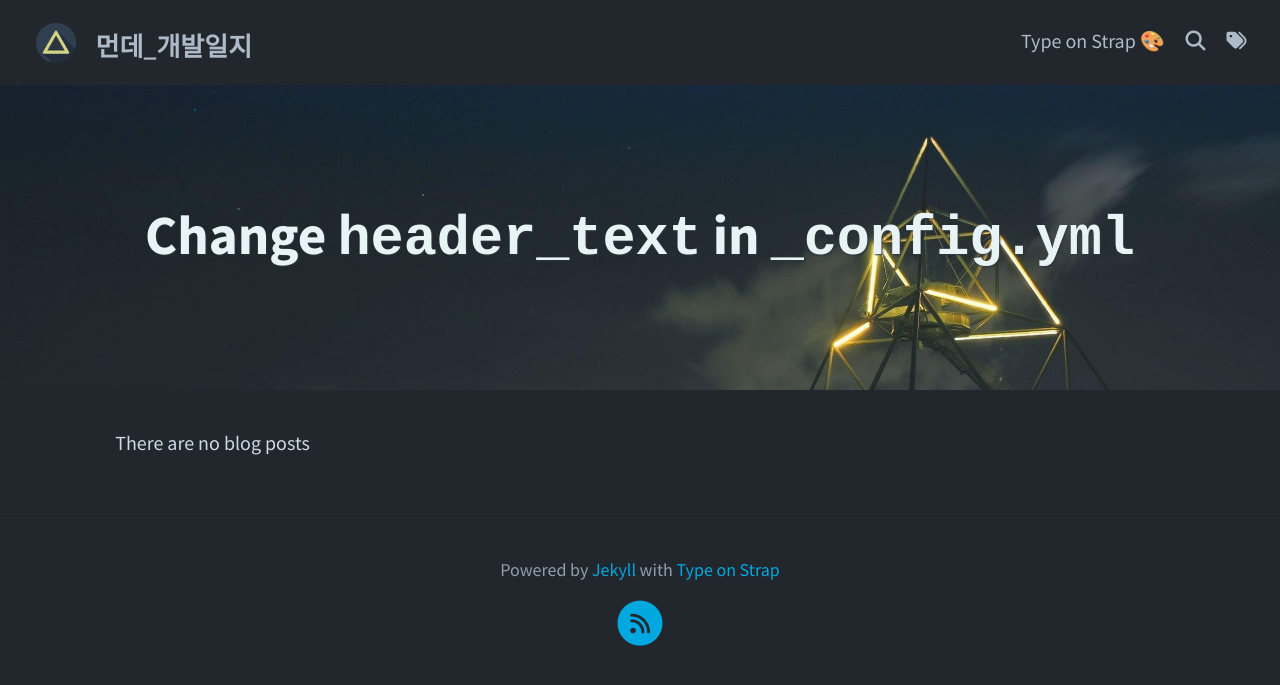
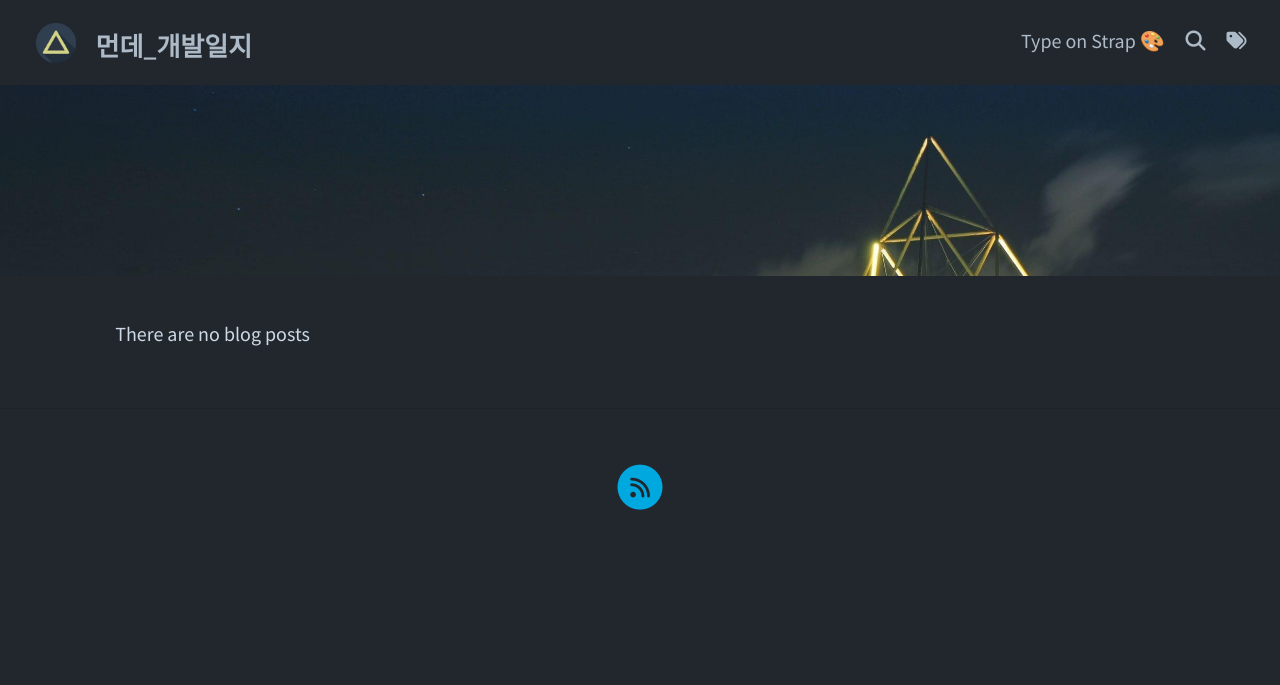
Before and after one commit to wnsvy7203/wnsvy7203.github.io, a Jekyll site: the page built from README.md, in a window 1280 px wide. Shown: the top 685 px of the page. Built offline with Jekyll 4.4.1, drawn with Linux system fonts in a browser that asks for light colours; our own code applies the rules of GitHub Pages for plain Markdown files; a script that is not in the unit is left out.

```diff
--- a/_config.yml
+++ b/_config.yml
@@ -9,10 +9,10 @@ avatar: assets/img/triangle.png                         # Empty for no avatar in
 favicon: assets/favicon.ico                             # Icon displayed in the tab
 
 # Header and footer text
-header_text:  # Change Blog header text
+header_text: " " # Change Blog header text
 header_feature_image: assets/img/header/triangular.jpeg
 header_feature_image_responsive: true
-footer_text:
+footer_text: " "
 
 # Blog
 excerpt: true                                           # Or "truncate" (first 250 characters), "false" to disable
```
